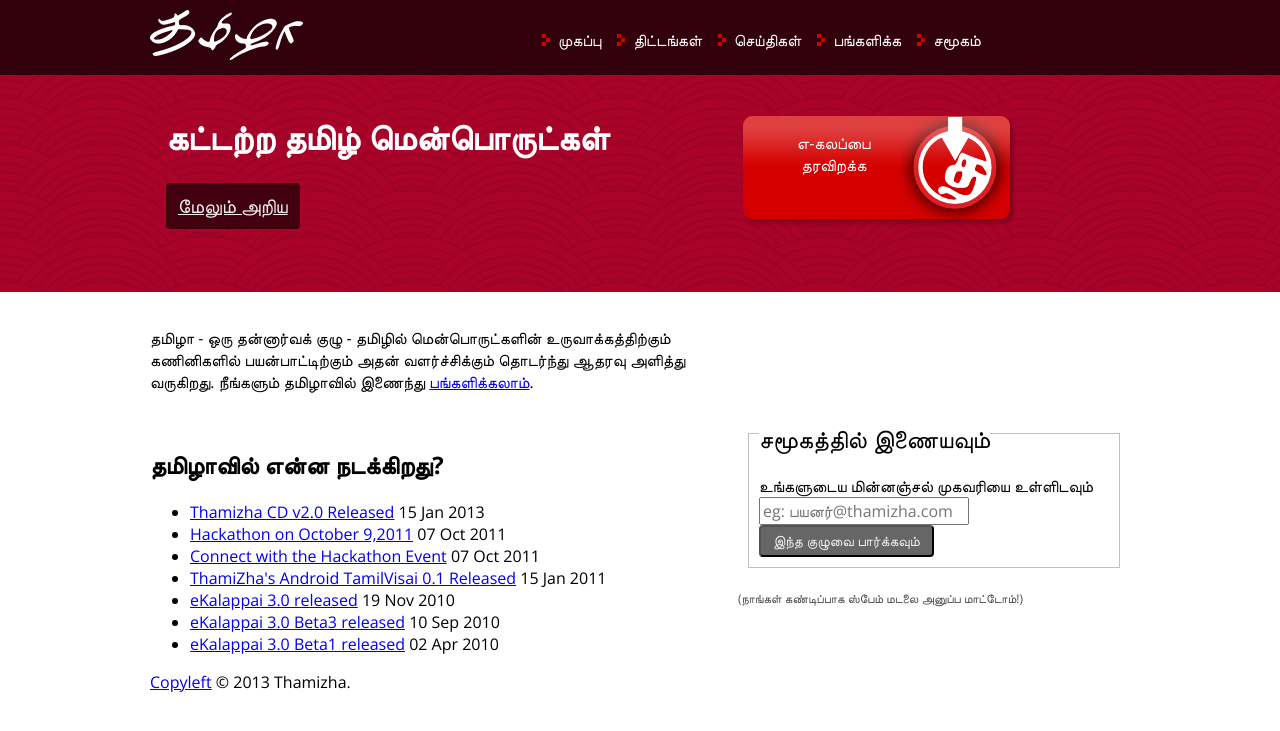
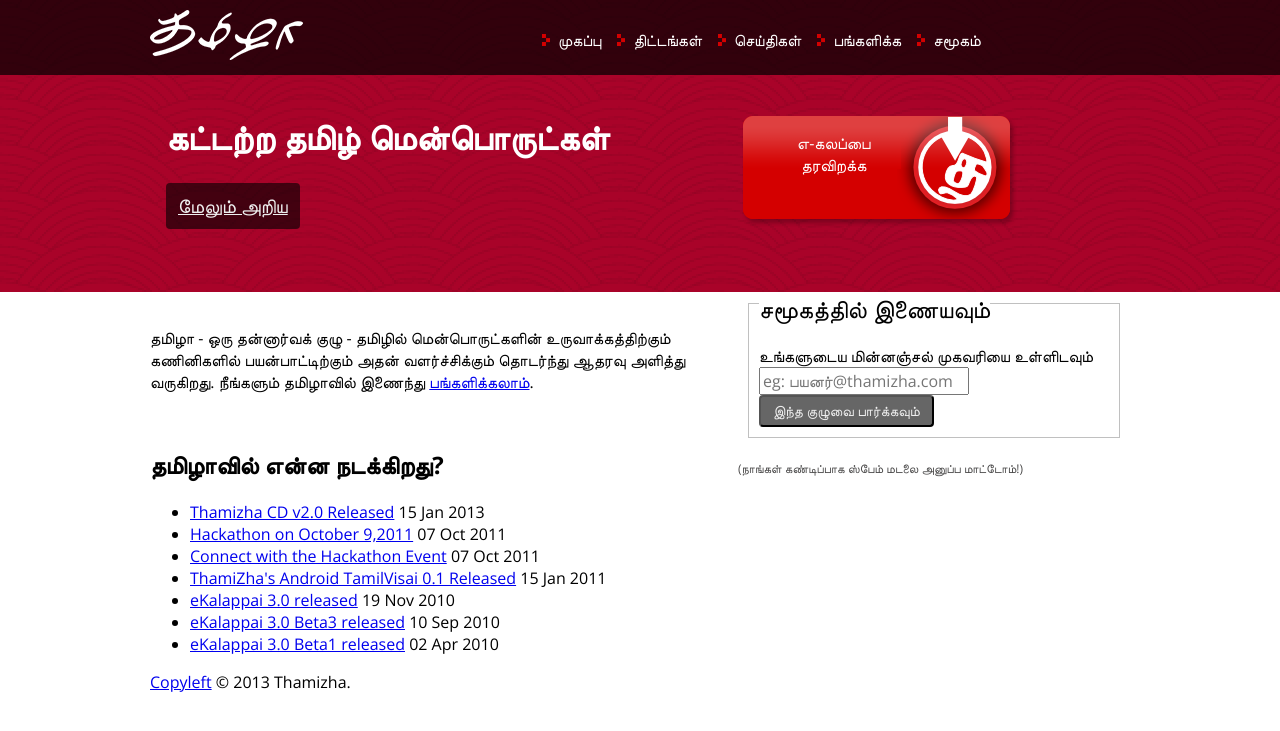
Before and after one commit to thamizha/thamizha.github.io, a Jekyll site: the page built from index.html, in a window 1280 px wide. Shown: the top 731 px of the page. Built offline with Jekyll 4.4.1, drawn with Linux system fonts in a browser that asks for light colours.

Commit message:
adjusted style for the home sidebar

```diff
--- a/assets/styles/main.css
+++ b/assets/styles/main.css
@@ -270,3 +270,7 @@
     font-weight: bold;
     width: 60%;
 }
+
+.homeside {
+    margin-top: -130px;
+}
```
